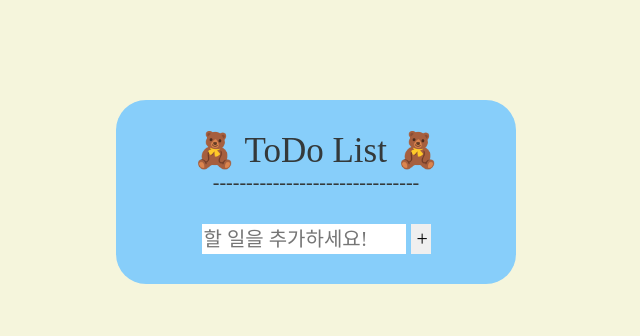
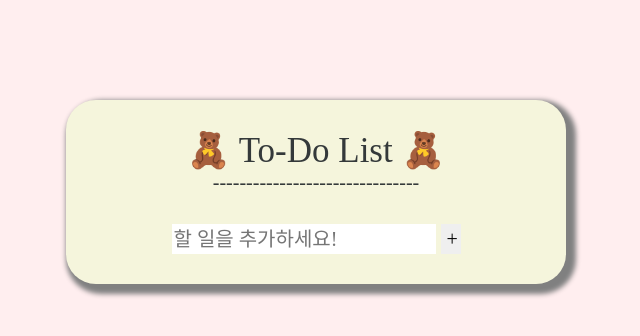
Before and after one commit to jungyungee/Todo-List, a plain HTML site: page index.html in a window 1280 px wide. Shown: the whole page, without its empty margins (324-964 px from the left). Drawn offline with Linux system fonts and the light colour scheme; a web font is replaced by a local one.

Commit message:
CSS 추가 수정

```diff
--- a/index.html
+++ b/index.html
@@ -7,7 +7,7 @@
 </head>
 <body>
     <div id="box">
-        <div id="title">🧸 ToDo List 🧸</div>
+        <div id="title">🧸 To-Do List 🧸</div>
         <div id="line">-------------------------------</div>
         <ul id="todoList"></ul>
         <div id="inputBox">
--- a/style.css
+++ b/style.css
@@ -12,14 +12,15 @@
 body{
     margin: 50px;
     padding: 50px;
-    background-color: beige;
+    background-color: #FFEEEF;
 }
 #box{
     border: noen;
     border-radius: 30px;
+    background-color: beige;
+    box-shadow: 5px 5px 5px 5px gray;
+    width: 500px;
     padding: 30px;
-    background-color: lightskyblue;
-    width: 400px;
     margin-left: auto;
     margin-right: auto;
 }
@@ -42,7 +43,7 @@ body{
 li{
     display: flex;
     justify-content: space-between;
-    border-bottom: dotted #34393A;
+    border-bottom: dashed #34393A;
     padding: 10px;
 }
 #inputBox{
```
